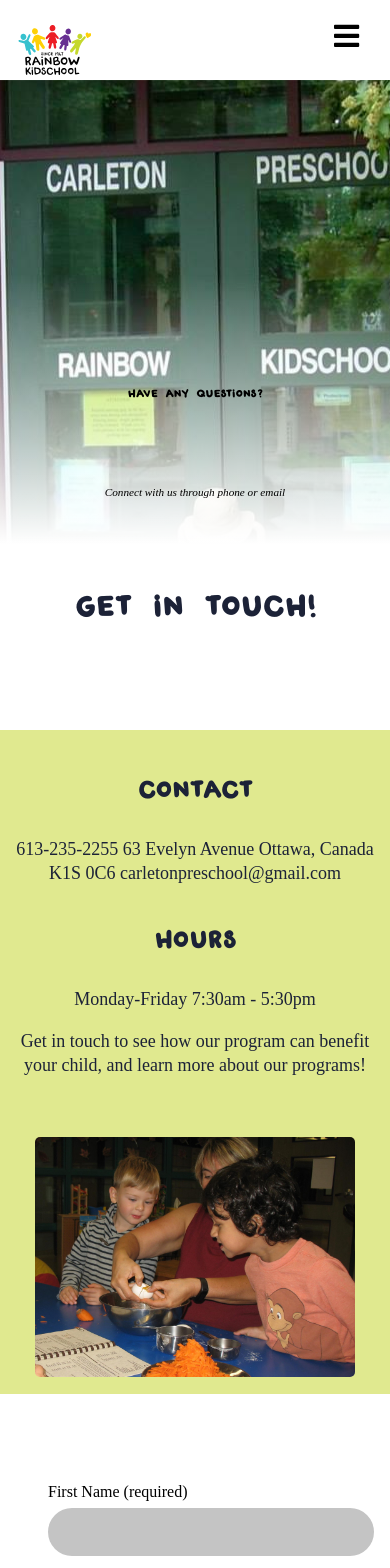
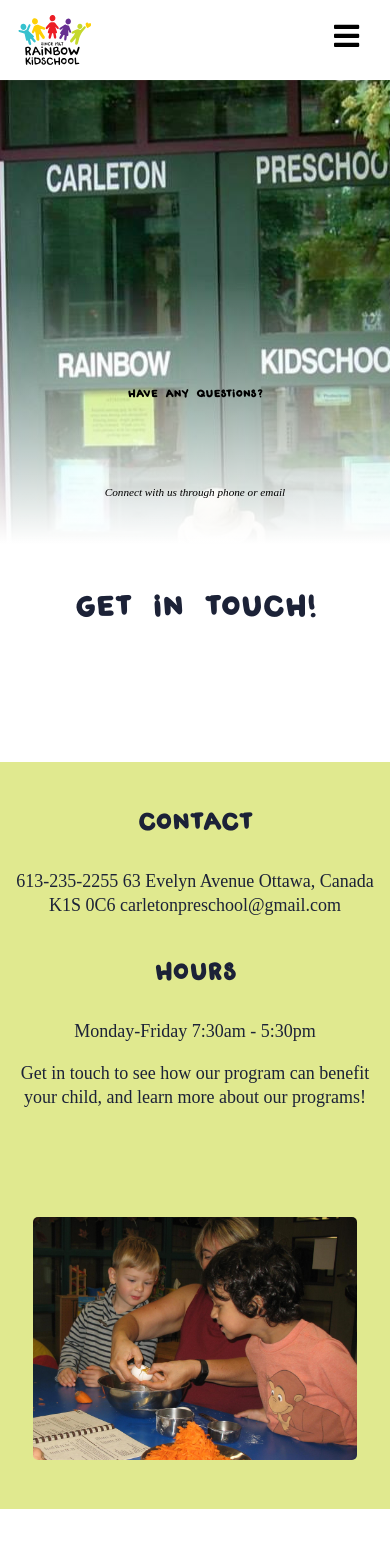
Before and after one commit to liam-mack/Rainbow-Kids, a React (Create React App) app in the folder client/: page /contact in a window 390 px wide. Shown: the top 1568 px of the page. Built offline with nearby package versions, Linux system fonts and the light colour scheme.

Commit message:
altered image rendering and navbar logo

```diff
--- a/client/src/components/ContactForm/ContactForm.css
+++ b/client/src/components/ContactForm/ContactForm.css
@@ -14,7 +14,6 @@ select,
 textarea {
     width: 100%;
     padding: 1rem;
-    margin: 5px 0 1em 0;
     border-radius: 30px;
     outline: none;
 }
--- a/client/src/components/ContactForm/ContactForm.js
+++ b/client/src/components/ContactForm/ContactForm.js
@@ -29,7 +29,7 @@ function Contact() {
       </div>
       <div className="col">
         <div className="primary__hero-img-wrapper">
-          <img src="/images/swingSet.jpg" alt="swingSet" className="primary__hero-img" />
+          <img src="/images/swingSet.jpg" alt="swingSet" className="primary__pic-img" />
         </div>
       </div>
     </div>
--- a/client/src/components/MultiPictureComponent/MultiPictureComponent.css
+++ b/client/src/components/MultiPictureComponent/MultiPictureComponent.css
@@ -30,10 +30,10 @@
 }
 
 .primary__pic-img {
-    max-width: 80%;
+    max-width: 90%;
     max-height: 400px;
     border-radius: 5px;
-    margin-top: 1rem;
+    margin-top: 1em !important;
     display: block;
     margin: auto;
 }
--- a/client/src/components/NavTabs/NavTabs.css
+++ b/client/src/components/NavTabs/NavTabs.css
@@ -35,6 +35,10 @@
     font-size: 2rem;
     display: flex;
     align-items: center;
+    position: absolute;
+    top: 0;
+    left: 0;
+    transform: translate(25%, 30%);
   }
 
   .navbar-icon {
@@ -127,13 +131,6 @@
       border: none;
     }
 
-    .navbar-logo {
-      position: absolute;
-      top: 0;
-      left: 0;
-      transform: translate(25%, 50%);
-    }
-
     .menu-icon {
       display: block;
       position: absolute;
--- a/client/src/components/NavTabs/NavTabs.js
+++ b/client/src/components/NavTabs/NavTabs.js
@@ -36,10 +36,13 @@ function NavTabs() {
 
     <>
       <div className="navbar">
-        <div className="navbar-container container">
-          <Link to="/" className="navbar-logo" onClick={closeHamburger}>
+      <Link to="/" className="navbar-logo" onClick={closeHamburger}>
             <img height={50} src={logo} alt="logo" />
           </Link>
+        <div className="navbar-container container">
+          {/* <Link to="/" className="navbar-logo" onClick={closeHamburger}>
+            <img height={50} src={logo} alt="logo" />
+          </Link> */}
           <div className="menu-icon" onClick={handleClick}>
           { click ? <FaTimes /> : <FaBars /> }
           </div>
--- a/client/src/components/PrimaryComponent/PrimaryComponent.css
+++ b/client/src/components/PrimaryComponent/PrimaryComponent.css
@@ -196,7 +196,7 @@ img {
     max-width: 100%;
     min-width: 100%;
     display: block !important;
-    margin: 0;
+    margin: 0 0 2em 0;
     /* flex: auto !important;
     flex-basis: 100%; */
   }
--- a/client/src/components/PrimaryComponent/PrimaryComponent.js
+++ b/client/src/components/PrimaryComponent/PrimaryComponent.js
@@ -3,6 +3,7 @@ import { Button } from "../Button/Button";
 import { Link } from "react-router-dom";
 import "./PrimaryComponent.css";
 
+// Fix: clean up this mess of a component
 function PrimaryComponent({
   bgColour,
   topLine,
@@ -23,6 +24,7 @@ function PrimaryComponent({
   header1,
   header2,
   listArray,
+  logo
 }) {
   return (
     <>
@@ -105,7 +107,7 @@ function PrimaryComponent({
             {img && (
               <div className="col">
                 <div className="primary__hero-img-wrapper">
-                  <img src={img} alt={img} className="primary__hero-img" />
+                  <img src={img} alt={img} className={logo ? "primary__hero-img" : "primary__pic-img"} />
                 </div>
               </div>
             )}
--- a/client/src/pages/Home/HomeData.js
+++ b/client/src/pages/Home/HomeData.js
@@ -84,5 +84,6 @@ export const homeObjFive= {
     buttonColour: "limeBtn",
     imgStart: "",
     img: logo,
-    alt: ""
+    alt: "",
+    logo: true
 }
--- a/client/src/pages/Programs/ProgramData.js
+++ b/client/src/pages/Programs/ProgramData.js
@@ -50,8 +50,8 @@ export const programObjFour= {
     lightText: false,
     lightTextDescription: false,
     headline: "Nutrition",
-    description: "Our developmental approach stimulates a love of learning in a way that allows children to progress at their own rate. We address the full range of child development needs; emotional, social, physical and cognitive which are the foundation to the building of self-confidence and personal esteem, nurturing each child to feel good about himself/ herself.",
-    description2: "Our approach engages children in small group events (music, story telling, games, show and tell) that encourages accepting suggestions and directions from others, listening attentively, interacting positively with peers, respectingadults other than parents and recognizing their valued membership and contribution in broader social groups.",
+    description: "We provide a nutritious mid-day meal for the preschool children prepared onsite.",
+    description2: "Nutritious snacks are served daily; one in the morning program, and one in each of the afternoon programs. The snack menu is posted in advance of the parent bulletin board. Should circumstances (allergy/dieatry restriction) prevent a child from having a particular snack, the centre will provide a substitute.",
     description3: "If your child has allergies of any kind, please advise the educators.  All allergies must be documented on the appropriate registration and medical forms.",
     imgStart: "",
     img: "/images/CrackingEggs.jpg",
--- a/client/src/pages/Staff/StaffData.js
+++ b/client/src/pages/Staff/StaffData.js
@@ -7,5 +7,6 @@ export const staffObj= {
     description: 'Rainbow Kidschool is a proud and active participant in the mentoring of students enrolled in the Early Childhood Education Program from Algonquin College since 1982. Students have a hands-on work experience within our environment as part of their skills development and evaluation process.',
     imgStart: "start",
     img: logo,
+    logo: true,
     alt: "Rainbow Kidschool Logo"
 }
```
Also changed, not shown: client/public/images/MainEventBooth.jpg.
